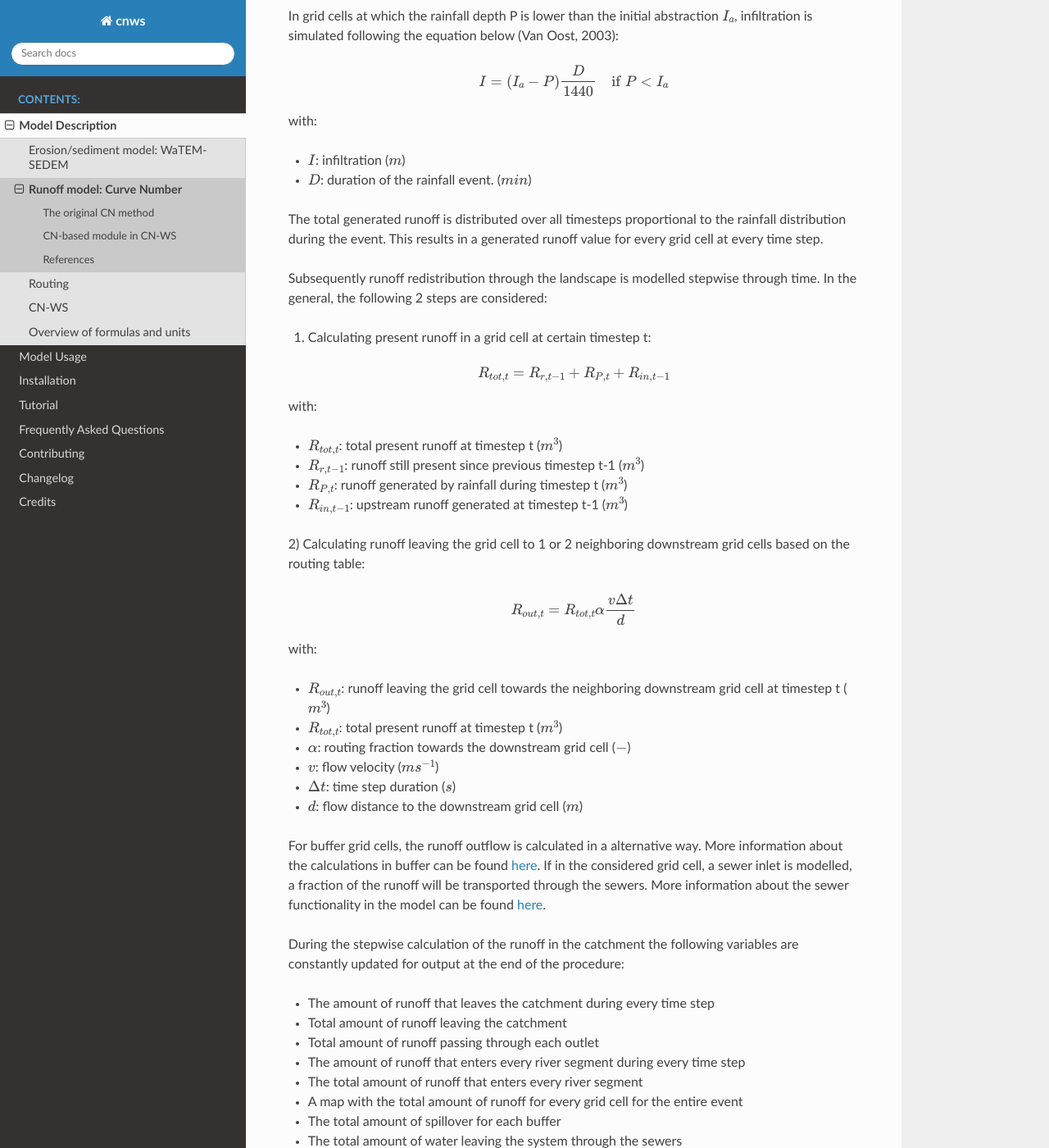
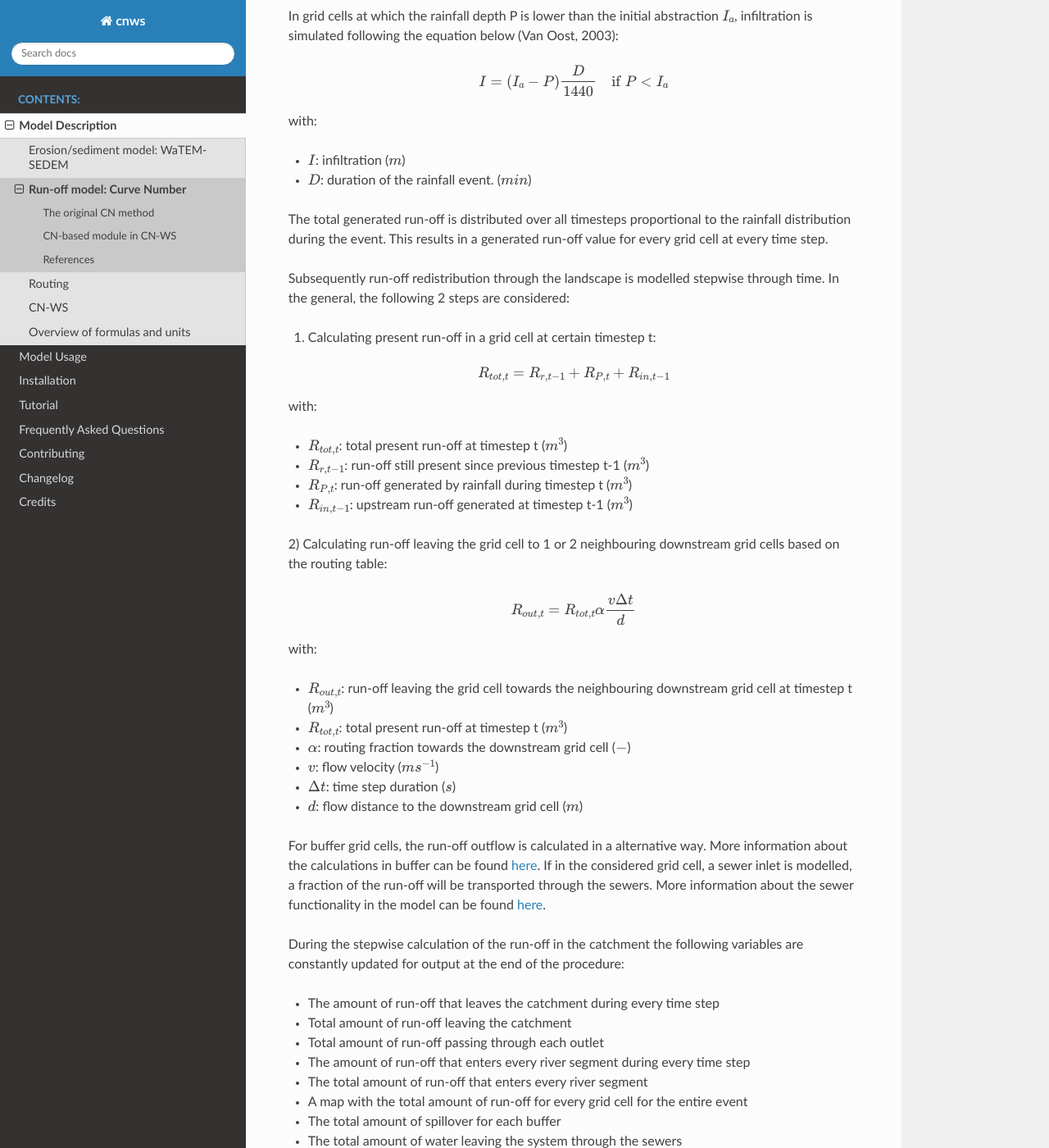
Before and after one commit to watem-sedem/watem-sedem, a Sphinx documentation site: the page built from docs/curve-number.rst, in a window 1280 px wide and 1400 px high, scrolled down 3463 px. Shown: the whole window at 82% size. Built offline with Sphinx 7.4.7 and the Read the Docs theme 2.0.0, drawn with Linux system fonts in a browser that asks for light colours; some of the changed text lies outside the part shown.

Commit message:
Textual changes in curve-number.rst, as proposed in review

```diff
--- a/docs/curve-number.rst
+++ b/docs/curve-number.rst
@@ -1,19 +1,19 @@
 .. _CN:
 
-##########################
-Runoff model: Curve Number
-##########################
+###########################
+Run-off model: Curve Number
+###########################
 
-The curve number (CN) method is an empirical runoff modeling approach which knows widespread use in the
+The curve number (CN) method is an empirical run-off modeling approach which knows widespread use in the
 hydrologic community. The low model complexity and limited input requirements explain the popularity of
 this model, especially in data-scarce areas. The original CN method has been developed in the mid-50’s
 by the former American Soil Conservation Service (SCS) and has since then been revised more
 than once (NRCS, 2010). Based on field experiments with standardised
-rectangular runoff plots, local coefficients, so-called 'curve numbers' were originally determined and tabulated.
+rectangular run-off plots, local coefficients, so-called 'curve numbers' were originally determined and tabulated.
 These take into account local conditions (soil type and land cover, ...) in order to accurately estimate
-runoff from recorded rainfall input. Important to note is that the output of the original model formulation
+run-off from recorded rainfall input. Important to note is that the output of the original model formulation
 is event-based, and is thus not temporally nor spatially distributed. However, in larger modeling frameworks
-in which runoff is only one of the simulated phenomena, a spatio-temporal representation of the model output
+in which run-off is only one of the simulated phenomena, a spatio-temporal representation of the model output
 is common. Therefore, in order to incorporate the curve number approach, a translation of this event-based
 output is necessary.
 
@@ -31,11 +31,11 @@ The main governing assumption of the CN method is the following:
 
 with:
 
-- :math:`Q`: runoff depth (:math:`m`)
+- :math:`Q`: run-off depth (:math:`m`)
 - :math:`P`: rainfall depth (:math:`m`)
-- :math:`I_a`: initial abstractions (e.g. infiltration depth before runoff starts,
+- :math:`I_a`: initial abstractions (e.g. infiltration depth before run-off starts,
   evaporation, interception)(:math:`m`)
-- :math:`S`: potential loss (maximum water storage after runoff starts) (:math:`m`)
+- :math:`S`: potential loss (maximum water storage after run-off starts) (:math:`m`)
 - :math:`F`: actual loss (effective water storage) (:math:`m`)
 
 Important to note is that the variables described above, do not represent time series
@@ -55,7 +55,7 @@ Furthermore :math:`I_a` is expressed as a fraction of the potential loss :math:`
 
 A higher value for the dimensionless constant :math:`c` essentially implies
 that more water is initially 'lost' by mainly infiltration and
-evapotranspiration before the runoff phenomena starts to take place. It was originally set to 0.2,
+evapotranspiration before the run-off phenomena starts to take place. It was originally set to 0.2,
 however, the quality of choice has been often questioned. Nowadays it is often put at lower values
 (Ponce  V.M.  &  Hawkins, 1996), certainly in an urbanized context.
 Combining equations 1, 2 and 3 results in the following expression for :math:`Q`:
@@ -94,17 +94,17 @@ this method spatio-temporarily lumpes output at the event-scale. Finally, it is
 important to note that abstraction is made of certain processes like e.g. rainfall
 intensity, surface crust formation, crop cover, antecedent conditions, etc.
 
-The runoff module used in CNWS does not represent the original CN method. To
+The run-off module used in CNWS does not represent the original CN method. To
 overcome these shortcomings mentioned above, some adjustments to the
 original CN method have been made. On the one hand some processes are incorporated
 into the equations, on the other hand a spatio-temporal translation of the
 event-based output is implemented. In the following section the current
-implementation of the CN-based runoff module is presented.
+implementation of the CN-based run-off module is presented.
 
 CN-based module in CN-WS
 ========================
 
-For every grid cell the total event-based runoff is calculated based on the
+For every grid cell the total event-based run-off is calculated based on the
 local :math:`CN` value and the total rainfall depth :math:`P` following the original CN-formulation.
 A first adaptation suggested by Van Oost 2003 is pre-processing the tabulated
 :math:`CN` values so that effects of crop cover and soil crusting are also
@@ -123,18 +123,18 @@ with:
 
 The :math:`c_2` coefficient is a constant (3), the :math:`c_2` coefficient is set in such a way that the calculated CN value
 is equal to the minimum value derived from the USDA SCS handbook in case of a crop cover of 100%. Soils prone to crust formation
-tend to be less permeable which results in more runoff generation. The crusting stage :math:`Cr` brings this effect into account.
+tend to be less permeable which results in more run-off generation. The crusting stage :math:`Cr` brings this effect into account.
 More details about this coefficient can be found in Govers et al. (1986).
 
 Furthermore, Van Oost 2003 also suggested a correction factor for the total
-simulated runoff value using rainfall intensity and antecedent rainfall depth:
+simulated run-off value using rainfall intensity and antecedent rainfall depth:
 
 .. math::
     Q = Q_{CNII} \left(\frac{IN_{max10}}{10}\right)^{\alpha}  + \frac{AR5}{10} \beta
 
 with:
 
-- :math:`Q_{CNII}`: the estimated direct runoff using antecedent moisture
+- :math:`Q_{CNII}`: the estimated direct run-off using antecedent moisture
   condition II (:math:`m`)
 - :math:`IN_{max10}`: the maximum 10-minute rainfall intensity (:math:`m`)
 - :math:`AR5`: the 5 days antecedent rainfall depth (:math:`m`)
@@ -157,26 +157,26 @@ with:
 - :math:`I`: infiltration (:math:`m`)
 - :math:`D`: duration of the rainfall event. (:math:`min`)
 
-The total generated runoff is distributed over all timesteps proportional to the
-rainfall distribution during the event. This results in a generated runoff value
+The total generated run-off is distributed over all timesteps proportional to the
+rainfall distribution during the event. This results in a generated run-off value
 for every grid cell at every time step.
 
-Subsequently runoff redistribution through the landscape is modelled stepwise
+Subsequently run-off redistribution through the landscape is modelled stepwise
 through time. In the general, the following 2 steps are considered:
 
-1) Calculating present runoff in a grid cell at certain timestep t:
+1) Calculating present run-off in a grid cell at certain timestep t:
 
 .. math::
     R_{tot,t}=R_{r,t-1}+R_{P,t}+R_{in,t-1}
 
 with:
 
-- :math:`R_{tot,t}`: total present runoff at timestep t (:math:`m^3`)
-- :math:`R_{r,t-1}`: runoff still present since previous timestep t-1 (:math:`m^3`)
-- :math:`R_{P,t}`: runoff generated by rainfall during timestep t (:math:`m^3`)
-- :math:`R_{in,t-1}`: upstream runoff generated at timestep t-1 (:math:`m^3`)
+- :math:`R_{tot,t}`: total present run-off at timestep t (:math:`m^3`)
+- :math:`R_{r,t-1}`: run-off still present since previous timestep t-1 (:math:`m^3`)
+- :math:`R_{P,t}`: run-off generated by rainfall during timestep t (:math:`m^3`)
+- :math:`R_{in,t-1}`: upstream run-off generated at timestep t-1 (:math:`m^3`)
 
-2) Calculating runoff leaving the grid cell to 1 or 2 neighboring downstream grid
+2) Calculating run-off leaving the grid cell to 1 or 2 neighbouring downstream grid
 cells based on the routing table:
 
 .. math::
@@ -184,30 +184,30 @@ cells based on the routing table:
 
 with:
 
-- :math:`R_{out,t}`: runoff leaving the grid cell towards the neighboring
+- :math:`R_{out,t}`: run-off leaving the grid cell towards the neighbouring
   downstream grid cell at timestep t (:math:`m^3`)
-- :math:`R_{tot,t}`: total present runoff at timestep t (:math:`m^3`)
+- :math:`R_{tot,t}`: total present run-off at timestep t (:math:`m^3`)
 - :math:`\alpha`: routing fraction towards the downstream grid cell (:math:`-`)
 - :math:`v`: flow velocity (:math:`m s^{-1}`)
 - :math:`\Delta t`: time step duration (:math:`s`)
 - :math:`d`: flow distance to the downstream grid cell (:math:`m`)
 
-For buffer grid cells, the runoff outflow is calculated in a alternative way.
+For buffer grid cells, the run-off outflow is calculated in a alternative way.
 More information about the calculations in buffer can be found
 :ref:`here <bufferbasins>`. If in the considered grid cell, a sewer inlet is
-modelled, a fraction of the runoff will be transported through the sewers. More
+modelled, a fraction of the run-off will be transported through the sewers. More
 information about the sewer functionality in the model can be found
 :ref:`here <sewers>`.
 
-During the stepwise calculation of the runoff in the catchment the following
+During the stepwise calculation of the run-off in the catchment the following
 variables are constantly updated for output at the end of the procedure:
 
-- The amount of runoff that leaves the catchment during every time step
-- Total amount of runoff leaving the catchment
-- Total amount of runoff passing through each outlet
-- The amount of runoff that enters every river segment during every time step
-- The total amount of runoff that enters every river segment
-- A map with the total amount of runoff for every grid cell for the entire event
+- The amount of run-off that leaves the catchment during every time step
+- Total amount of run-off leaving the catchment
+- Total amount of run-off passing through each outlet
+- The amount of run-off that enters every river segment during every time step
+- The total amount of run-off that enters every river segment
+- A map with the total amount of run-off for every grid cell for the entire event
 - The total amount of spillover for each buffer
 - The total amount of water leaving the system through the sewers
 
@@ -220,7 +220,7 @@ NRCS,  2010,  Chapter  9  Hydrologic  Soil-Cover  Complexes,  National
 Engineering  Handbook  Part  630 Hydrology, 20 pp.
 https://directives.sc.egov.usda.gov/OpenNonWebContent.aspx?content=17758.wba
 
-Ponce  V.M. and Hawkins R.H.,  1996,  Runoff  Curve  Number:  has  it  reached
+Ponce  V.M. and Hawkins R.H.,  1996,  Run-off  Curve  Number:  has  it  reached
 maturity?,  Journal  of Hydrologic Engineering, 1: 11-19.
 https://doi.org/10.1061/(ASCE)1084-0699(1996)1:1(11)
 
```
